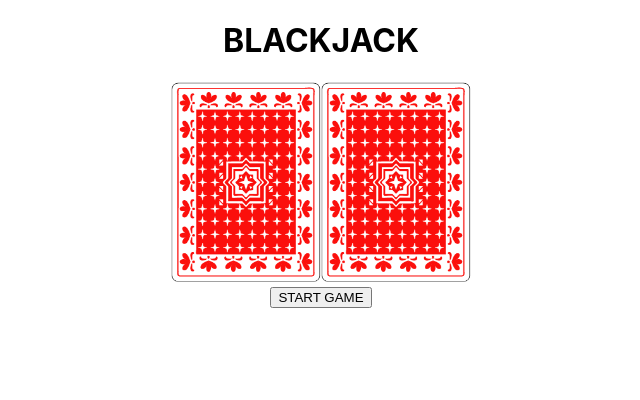
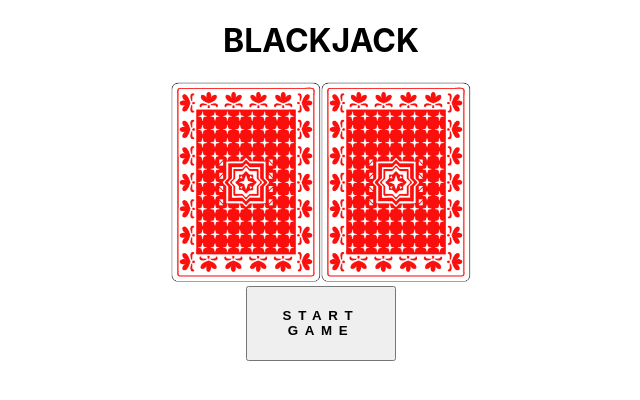
Before and after one commit to JPReynolds/Blackjack-app, a React (Create React App) app: page / in a window 1280 px wide. Shown: the top 400 px of the page, without its empty margins (319-959 px from the left). Built offline with nearby package versions, Linux system fonts and the light colour scheme.

Commit message:
basic styling

```diff
--- a/src/App.css
+++ b/src/App.css
@@ -1,8 +1,19 @@
 .App {
   text-align: center;
+}
+
+.h1 {
+  font-weight: 700;
 }
 
 .card {
   height: 200px;
   width: 150px;
 }
+
+button {
+  height: 75px;
+  width: 150px;
+  font-weight: 600;
+  letter-spacing: 0.5em;
+}
```
